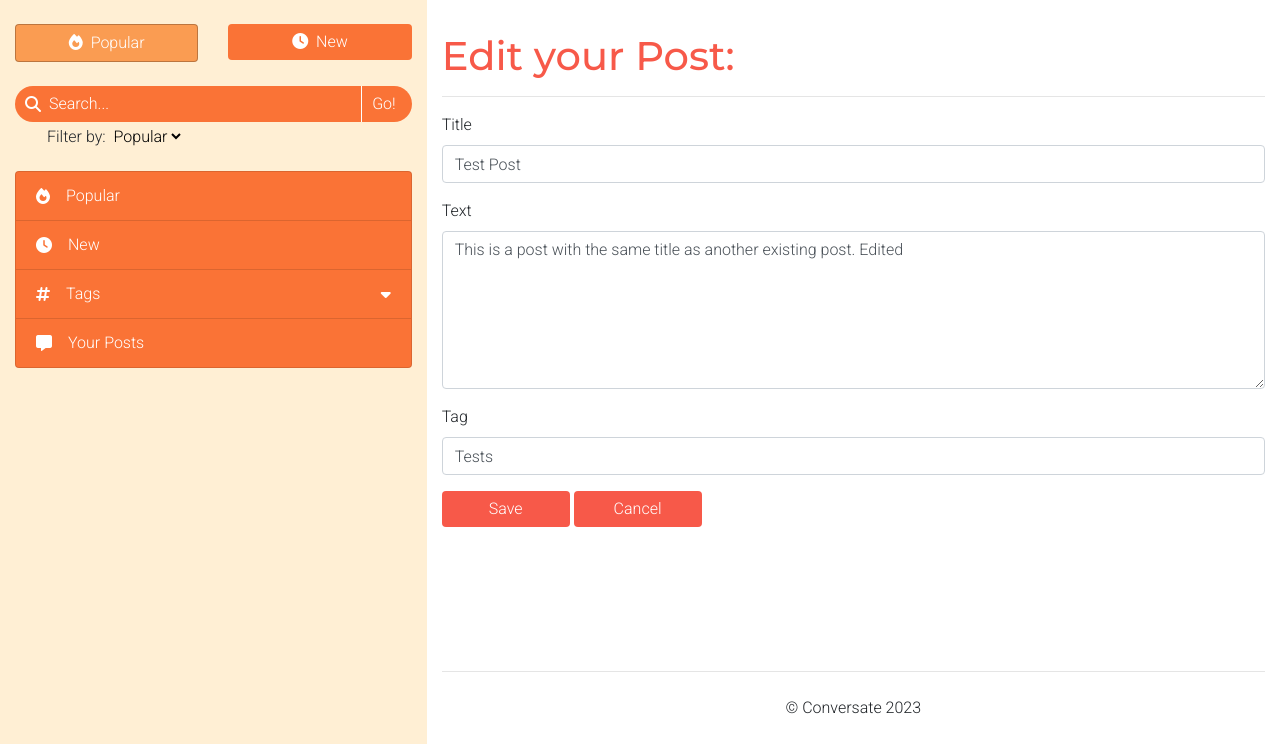
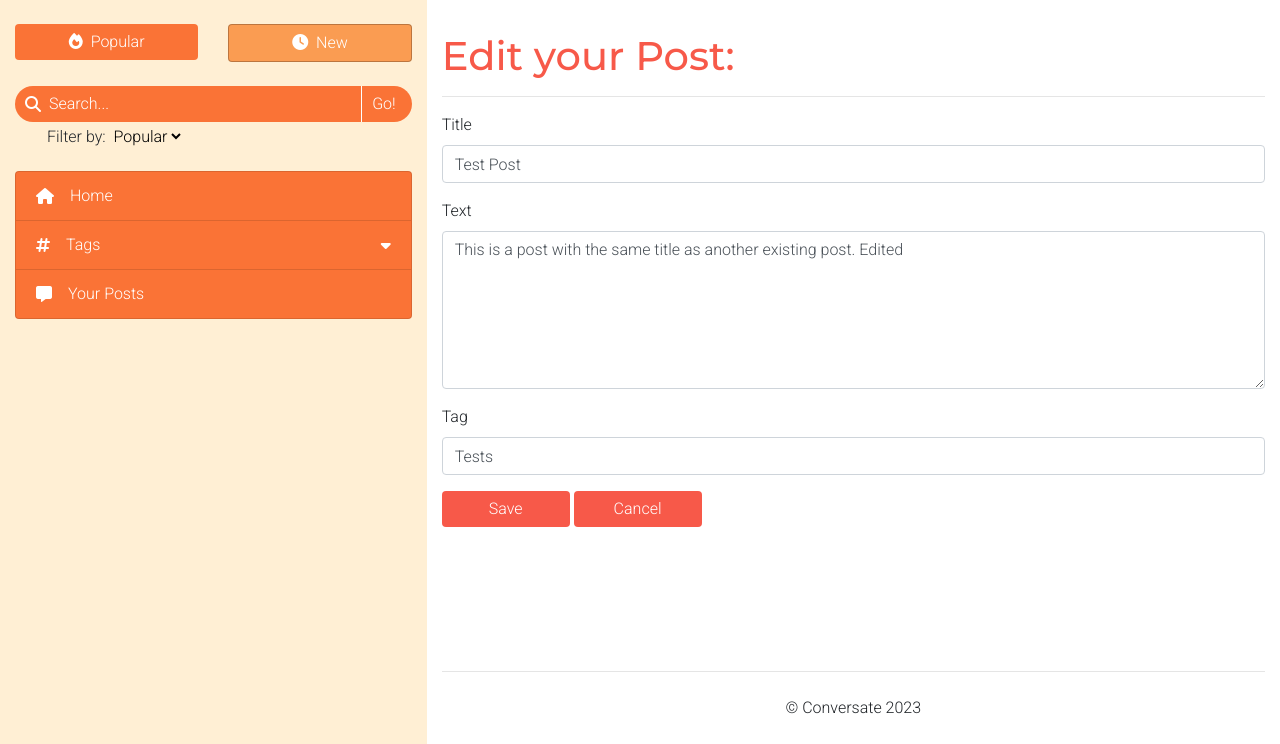
Before and after one commit to ShaneByrne0963/conversate-dot-com, a Django app: a page that uses templates/base.html in a window 1280 px wide. Shown: the part 56-800 px from the top of the page. Run offline with Django 3.2, Linux system fonts and the light colour scheme; a user stored in the database is signed in; data comes from the database, SQL or seed files in the repository; both versions use the stored data as it was after the commit; some libraries are stand-ins or nearby versions.

Commit message:
Update sort by buttons to remember selection

```diff
--- a/forum/urls.py
+++ b/forum/urls.py
@@ -3,32 +3,21 @@ from django.urls import path
 
 
 urlpatterns = [
-    path('', views.PopularPosts.as_view(), name='home'),
-    path('new', views.RecentPosts.as_view(), name='recent_posts'),
+    path('', views.ListPosts.as_view(), name='home'),
+    path('sort/<int:by_new>-<path:current_dir>',
+         views.SortPosts.as_view(), name='sort_posts'),
     path('<slug:slug>/', views.ViewPost.as_view(), name='view_post'),
     path('results', views.SearchPost.as_view(), name='search_post'),
     path('new-post', views.AddPost.as_view(), name='new_post'),
     path('edit/<slug:slug>', views.EditPost.as_view(), name='edit_post'),
     path('like/<slug:slug>', views.LikePost.as_view(), name='like_post'),
     path('delete/<slug:slug>', views.DeletePost.as_view(), name='delete_post'),
-    path(
-        'comment/<slug:slug>',
-        views.SendComment.as_view(),
-        name='send_comment'
-    ),
-    path(
-        'like-comment/<int:comment_id>',
-        views.LikeComment.as_view(),
-        name='like_comment'
-    ),
-    path(
-        'edit-comment/<int:comment_id>',
-        views.EditComment.as_view(),
-        name='edit_comment'
-    ),
-    path(
-        'delete-comment/<int:comment_id>',
-        views.DeleteComment.as_view(),
-        name='delete_comment'
-    )
+    path('comment/<slug:slug>', views.SendComment.as_view(),
+         name='send_comment'),
+    path('like-comment/<int:comment_id>', views.LikeComment.as_view(),
+         name='like_comment'),
+    path('edit-comment/<int:comment_id>', views.EditComment.as_view(),
+         name='edit_comment'),
+    path('delete-comment/<int:comment_id>', views.DeleteComment.as_view(),
+         name='delete_comment')
 ]
--- a/forum/views.py
+++ b/forum/views.py
@@ -3,13 +3,14 @@ from django.views import View
 from django.http import HttpResponseRedirect
 from django.db.models import Count, Q
 from .models import Post, Tag, Comment, SiteData
+from .core.content import get_profile, sort_posts
 from .core.slug import generate_slug
 from .core.pagination import get_paginated_posts
 from .core.posting import convert_post_content
 import urllib.parse
 
 
-class PopularPosts(View):
+class ListPosts(View):
 
     def get(self, request):
         # Redirects the user to the login page if not logged in
@@ -28,6 +29,14 @@ class PopularPosts(View):
             'index.html',
             context,
         )
+
+
+class SortPosts(View):
+    def get(self, request, by_new, current_dir):
+        profile = get_profile(request.user)
+        profile.sort_by_new = (by_new == 1)
+        profile.save()
+        return redirect(current_dir)
 
 
 class RecentPosts(View):
--- a/templates/base.html
+++ b/templates/base.html
@@ -73,16 +73,18 @@
                     <div class="container-fluid px-0 mt-4">
                         <div class="row">
                             <div class="col-6">
-                                <div class="btn btn-block side-nav-btn active">
+                                <a href="{% url 'sort_posts' 0 request.path %}" class="btn btn-block side-nav-btn
+                                    {% if not user.profile.sort_by_new %} active{% endif %}">
                                     <i class="fa-solid fa-fire mr-lg-1"></i>
                                     Popular
-                                </div>
+                                </a>
                             </div>
                             <div class="col-6">
-                                <div class="btn btn-block side-nav-btn">
+                                <a href="{% url 'sort_posts' 1 request.path %}" class="btn btn-block side-nav-btn
+                                    {% if user.profile.sort_by_new %} active{% endif %}">
                                     <i class="fa-solid fa-clock mr-lg-1"></i>
                                     New
-                                </div>
+                                </a>
                             </div>
                         </div>
                     </div>
@@ -107,15 +109,15 @@
                     <div class="list-group side-nav">
                         <a class="list-group-item list-group-item-action side-nav-btn {% if selected_tab == 'Popular' %} active{% endif %}"
                             href="{% url 'home' %}">
-                            <i class="fa-solid fa-fire mr-lg-3 center-to-container"></i>Popular
+                            <i class="fa-solid fa-house mr-2 mr-lg-3 center-to-container"></i>Home
                         </a>
-                        <a class="list-group-item list-group-item-action side-nav-btn clickable{% if selected_tab == 'Recent' %} active{% endif %}"
-                            href="{% url 'recent_posts' %}">
-                            <i class="fa-solid fa-clock mr-lg-3 center-to-container"></i>New
-                        </a>
+                        <!-- <a class="list-group-item list-group-item-action side-nav-btn clickable{% if selected_tab == 'Recent' %} active{% endif %}"
+                            href=" url 'recent_posts' ">
+                            <i class="fa-solid fa-clock mr-2 mr-lg-3 center-to-container"></i>New
+                        </a> -->
                         <a id="tag-collapse" class="list-group-item list-group-item-action side-nav-btn clickable" data-toggle="collapse"
                             href="#side-nav-tags" role="button" aria-expanded="false" aria-controls="side-nav-tags">
-                            <i class="fa-solid fa-hashtag mr-lg-3 center-to-container"></i>
+                            <i class="fa-solid fa-hashtag mr-2 mr-lg-3 center-to-container"></i>
                             <div>Tags</div>
                             <i class="fa-solid fa-caret-down center-to-container"></i>
                         </a>
@@ -130,7 +132,7 @@
                         </div>
                         <!-- /.collapsible -->
                         <a class="list-group-item list-group-item-action side-nav-btn clickable">
-                            <i class="fa-solid fa-message mr-lg-3 center-to-container"></i>Your Posts
+                            <i class="fa-solid fa-message mr-2 mr-lg-3 center-to-container"></i>Your Posts
                         </a>
                     </div>
                 </nav>
```
Also changed, not shown: forum/core/content.py (added, +29 -0 lines), db.sqlite3.
